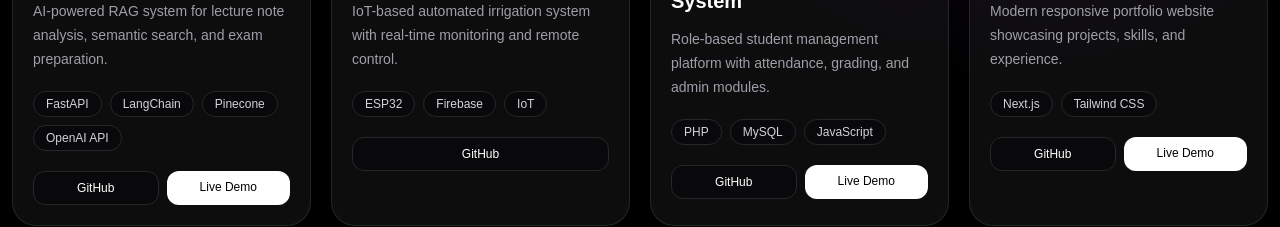
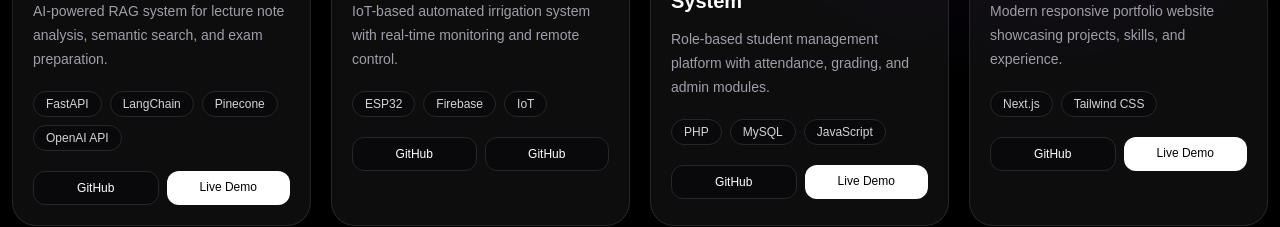
Before and after one commit to kkdjanakaeranda/my-portfolio, a Next.js app: page / in a window 1280 px wide. Shown: the part 2740-2967 px from the top of the page. Built offline with nearby package versions, Linux system fonts and the light colour scheme.

Commit message:
add optional github repo 2 to projects

```diff
--- a/src/components/Projects.tsx
+++ b/src/components/Projects.tsx
@@ -22,6 +22,7 @@ const projects = [
     description:
       "IoT-based automated irrigation system with real-time monitoring and remote control.",
     repo: "https://github.com/kkdjanakaeranda/smart-irrigation-system",
+    repo2: "https://github.com/KMDS21/Smart-Irrigation-System",
   },
   {
     title: "Student Management System",
@@ -143,6 +144,19 @@ export default function Projects() {
                     GitHub
                   </a>
 
+                  {project.repo2 && (
+                  <a
+                    href={project.repo2}
+                    target="_blank"
+                    rel="noreferrer"
+                    className={`text-center px-3 py-2 rounded-xl bg-zinc-950 border border-zinc-800 hover:border-violet-500 transition text-xs ${
+                      project.live ? "flex-1" : "w-full"
+                    }`}
+                  >
+                    GitHub
+                  </a>
+                  )}
+
                   {project.live && (
                     <a
                       href={project.live}
```
